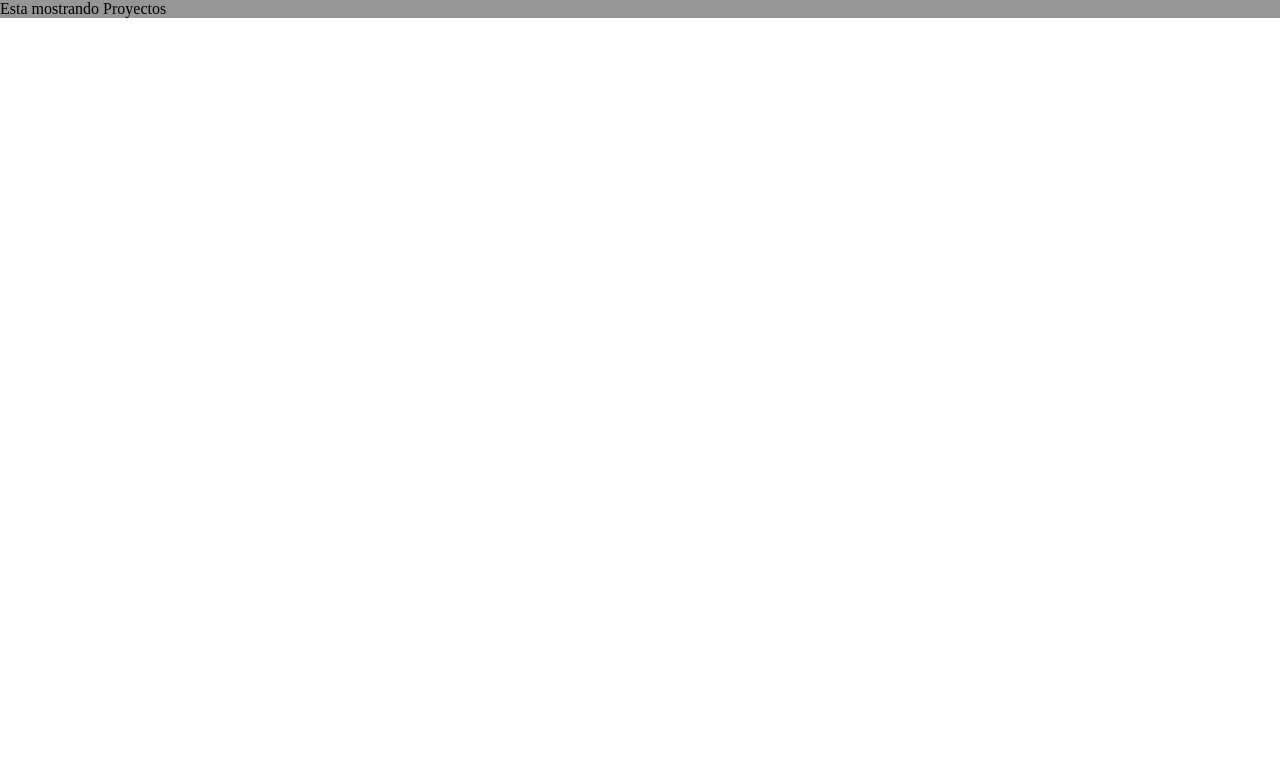
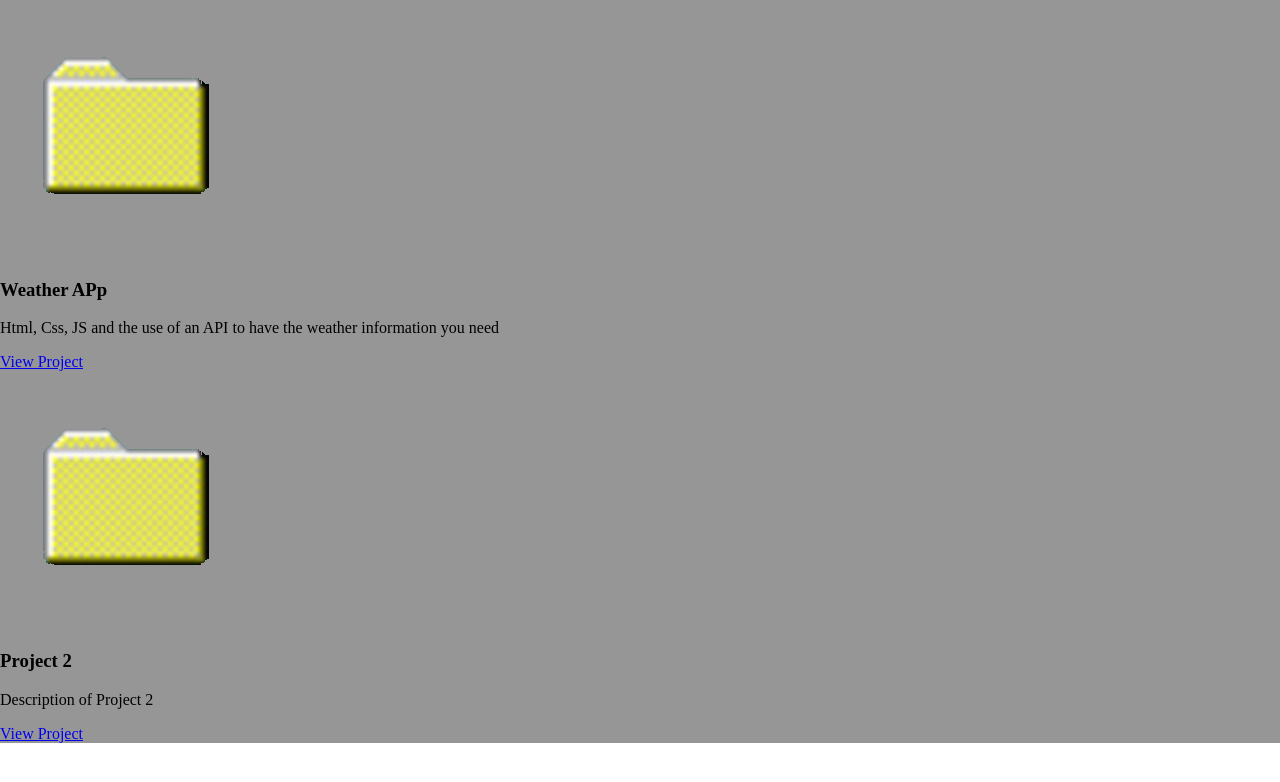
Before and after one commit to Alejo-Vignale/Mi-Portfolio, a React (Vite) app: page /proyectos in a window 1280 px wide. Shown: the top 782 px of the page. Built offline with nearby package versions, Linux system fonts and the light colour scheme.

Commit message:
Proyect update, folder and links

```diff
--- a/src/components/Proyectos.jsx
+++ b/src/components/Proyectos.jsx
@@ -2,9 +2,35 @@ import React from "react";
 import "./CSS/Proyectos.css";
 
 function Proyectos() {
+  const projects = [
+    {
+      name: "Weather APp",
+      description:
+        "Html, Css, JS and the use of an API to have the weather information you need",
+      url: "https://weather-app-rho-flame-43.vercel.app/",
+    },
+    {
+      name: "Project 2",
+      description: "Description of Project 2",
+      url: "https://example.com/project2",
+    },
+  ];
+
   return (
     <div className="proyectos-padre">
-      <div>Esta mostrando Proyectos</div>
+      {projects.map((project, index) => (
+        <div key={index} className="project-folder">
+          <img src="/folder.png" alt="Folder Icon" />
+
+          <h3>{project.name}</h3>
+          {/* Render project description */}
+          <p>{project.description}</p>
+          {/* Render link to project URL */}
+          <a href={project.url} target="_blank" rel="noopener noreferrer">
+            View Project
+          </a>
+        </div>
+      ))}
     </div>
   );
 }
```
